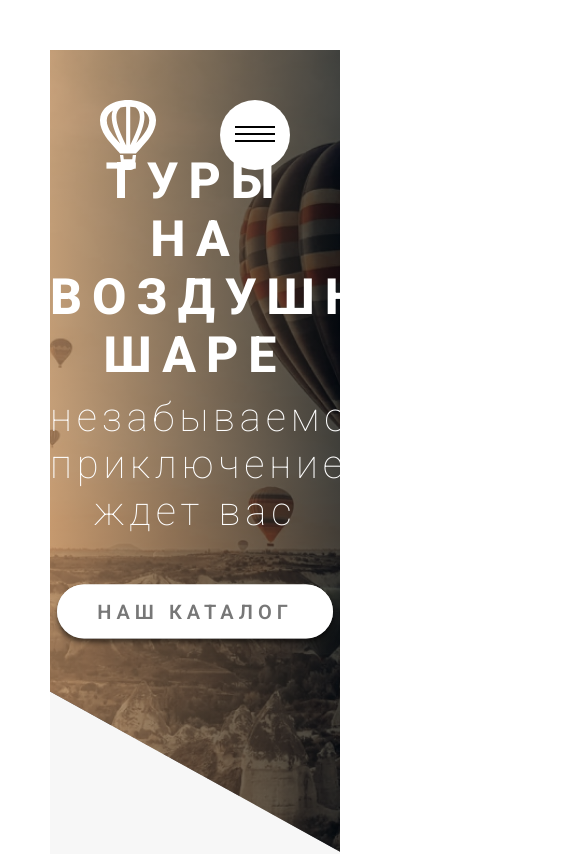
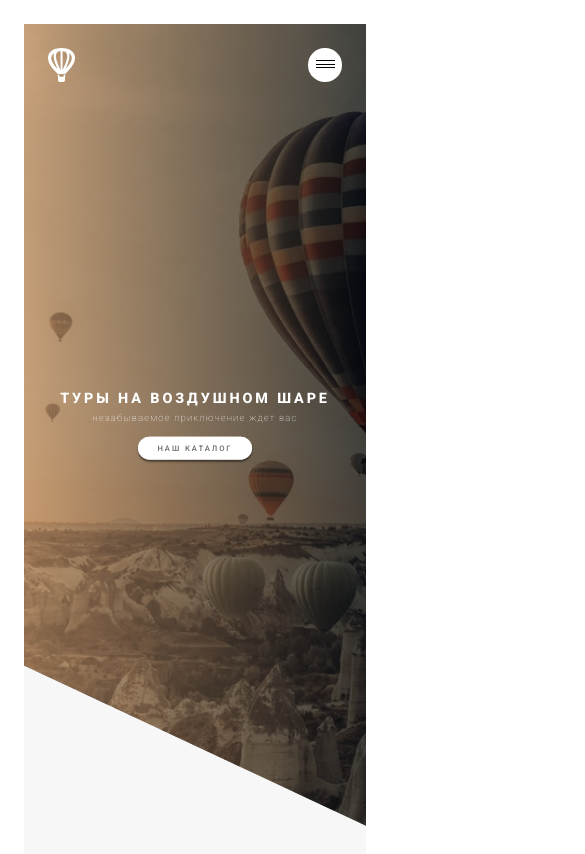
Before and after one commit to Nickolay1990/Balloons, a plain HTML site: page index.html in a window 390 px wide. Shown: the top 854 px of the page, 585 px wide, since content can reach past the window. Drawn offline with Linux system fonts and the light colour scheme; files whose address does not match are found by name.

Commit message:
finish adaptive

```diff
--- a/SASS/abstracts/_mixins.sass
+++ b/SASS/abstracts/_mixins.sass
@@ -10,3 +10,18 @@
     content: ""
     display: table
     clear: both
+
+
+@mixin respond($gadget)
+  @if $gadget == phone
+    @media (max-width: 600px)
+      @content
+  @if $gadget == tab-port
+    @media (max-width: 900px)
+      @content
+  @if $gadget == tab-land
+    @media (max-width: 1240px)
+      @content
+  @if $gadget == desc
+    @media (min-width: 1800px)
+      @content
--- a/SASS/base/_base.sass
+++ b/SASS/base/_base.sass
@@ -5,6 +5,14 @@
 
 html
   font-size: 62.5%
+  @include respond(desc)
+    font-size: 75%
+  @include respond(tab-land)
+    font-size: 56.25%
+  @include respond(tab-port)
+    font-size: 50%
+  @include respond(phone)
+    font-size: 30%
 
 body
   padding: 5rem
--- a/SASS/base/_typography.sass
+++ b/SASS/base/_typography.sass
@@ -11,6 +11,8 @@ body
   gap: 1rem
   color: $color-white
   margin-bottom: 5rem
+  @include respond(tab-land)
+      margin-bottom: 3rem
   &__main
     font-weight: 800
     font-size: 5rem
@@ -18,12 +20,20 @@ body
     text-transform: uppercase
     animation: toRight 2s ease 1s
     animation-fill-mode: backwards
+    @include respond(tab-land)
+      font-size: 4rem
+    @include respond(tab-port)
+      font-size: 3rem
   &__secondary
     font-weight: 100
     font-size: 4rem
     letter-spacing: 0.12em
     animation: toLeft 2s ease 1s
     animation-fill-mode: backwards
+    @include respond(tab-land)
+      font-size: 3rem
+    @include respond(tab-port)
+      font-size: 2rem
 
 .title-secondary
   font-weight: 800
@@ -47,6 +57,10 @@ body
   font-size: $font-size-paragraph-3h
   letter-spacing: 0.1em
   text-transform: uppercase
+  @include respond(tab-land)
+    font-size: 1.4rem
+  @include respond(tab-port)
+    font-size: 2.4rem
 
 .paragraph
   font-weight: 400
--- a/SASS/components/_btn.sass
+++ b/SASS/components/_btn.sass
@@ -11,6 +11,8 @@
     position: relative
     box-shadow: $box-shadow
     border: none
+    @include respond(tab-land)
+      font-size: 1.6rem
   &:hover
     transform: translateY(-.4rem)
     &::after
--- a/SASS/components/_composition.sass
+++ b/SASS/components/_composition.sass
@@ -14,7 +14,7 @@
     &_n1
     &_n2
       top: 8.9rem
-      left: 22.1rem
+      right: 1rem
     &_n3
       top: 16.4rem
       left: 2.2rem
--- a/SASS/components/_feedback-card.sass
+++ b/SASS/components/_feedback-card.sass
@@ -5,9 +5,19 @@
   box-shadow: $box-shadow
   background-color: rgba($color-white, 0.8)
   transform: skewX(-20deg)
+  @include respond(tab-port)
+    width: 70%
+    padding: 2rem 3rem
+    transform: skewX(-10deg)
   & > *
     transform: skewX(20deg)
+    @include respond(tab-port)
+      transform: skewX(10deg)
+
+
   &__box
+    @include respond(tab-port)
+      text-align: center
   &__figure
     width: 16.7rem
     height: 16.7rem
@@ -17,6 +27,11 @@
     -webkit-shape-outside: circle(50% at 50% 50%)
     margin-right: 2.3rem
     position: relative
+    @include respond(tab-port)
+      float: none
+      margin: 0 auto
+      margin-bottom: 2rem
+
     img
       height: 100%
       transform: scale(1.2)
--- a/SASS/components/_form.sass
+++ b/SASS/components/_form.sass
@@ -5,7 +5,7 @@
   border-radius: .4rem
 
 .form
-  width: 60%
+  width: 70%
   &__input
     padding: 1.8rem 2.2rem
     outline: none
@@ -71,4 +71,7 @@
 
 .form__group-radio
   display: inline-block
-  width: 43%
+  &:not(:last-child)
+    margin-right: 1.5rem
+  @include respond(tab-land)
+    margin-bottom: 1.5rem
--- a/SASS/components/_tour-card.sass
+++ b/SASS/components/_tour-card.sass
@@ -3,6 +3,8 @@
   perspective: 150rem
   -moz-perspective: 150rem
   position: relative
+  @include respond(tab-port)
+    height: 60rem
   &__side
     overflow: hidden
     height: 52rem
@@ -14,6 +16,8 @@
     backface-visibility: hidden
     box-shadow: $box-shadow-title
     border-radius: .3rem
+    @include respond(tab-port)
+      height: 60rem
     &_front
       background-color: $color-white
     &_back
@@ -33,6 +37,8 @@
       background: $color-brown-light url('../img/card2.jpg') center / cover no-repeat
     &_3
       background: $color-brown-light url('../img/card3.jpg') center / cover no-repeat
+    @include respond(tab-port)
+      height: 35rem
   &__title
     font-weight: 300
     font-size: 2.8rem
@@ -42,6 +48,8 @@
     position: absolute
     top: 17.6rem
     right: 0
+    @include respond(tab-port)
+      top: 27rem
   &__span
     background: linear-gradient(90deg, $color-brown-light , $color-brown-dark)
     padding: 1.1rem 1.8rem 1rem
--- a/SASS/layout/_footer.sass
+++ b/SASS/layout/_footer.sass
@@ -13,6 +13,12 @@
     display: inline-block
     &:not(:last-child)
       margin-right: 5rem
+    @include respond(tab-land)
+      &:not(:last-child)
+        margin-right: 1.4rem
+    @include respond(tab-port)
+      margin: 0 2rem 2rem 0
+
   &__item-link
     font-weight: 300
     font-size: 1.6rem
--- a/SASS/layout/_grid.sass
+++ b/SASS/layout/_grid.sass
@@ -2,20 +2,29 @@
   max-width: $grid-width
   margin: 0 auto
   @include clearfix
+  @include respond(tab-land)
+    max-width: 90.1rem
   &:not(:last-child)
     margin-bottom: $margin-vertical-big
+  @include respond(tab-port)
+  max-width: 60rem
 
 .col-1-of-2
   width: calc( (100% - #{$gutter-horizontal}) / 2 )
 
 .col-1-of-3
   width: calc( (100% - 2 * #{$gutter-horizontal}) / 3 )
+  @include respond(tab-land)
+    width: calc( (100% - 2 * #{2rem}) / 3 )
 
 .col-2-of-3
   width: calc( 2 * ((100% - 2 * #{$gutter-horizontal}) / 3 ) + #{$gutter-horizontal})
 
 .col-1-of-4
   width: calc( (100% - 3 * #{$gutter-horizontal}) / 4 )
+  @include respond(tab-land)
+      width: calc( (100% - 3 * #{2rem}) / 4 )
+
 
 .col-2-of-4
   width: calc( 2 * ((100% - 3 * #{$gutter-horizontal}) / 4 ) + #{$gutter-horizontal})
@@ -27,3 +36,12 @@
   float: left
   &:not(:last-child)
     margin-right: $gutter-horizontal
+  @include respond(tab-land)
+    &:not(:last-child)
+      margin-right: 2rem
+  @include respond(tab-port)
+    width: 100%
+    margin-right: 0 !important
+    float: none
+    &:not(:last-child)
+      margin-bottom: 6rem
--- a/SASS/layout/_header.sass
+++ b/SASS/layout/_header.sass
@@ -16,3 +16,5 @@
     transform: translate(-50%, -50%)
     width: 100%
     text-align: center
+    @include respond(tab-land)
+      top: 50%
--- a/SASS/layout/_navigation.sass
+++ b/SASS/layout/_navigation.sass
@@ -9,7 +9,7 @@
     right: 10rem
     z-index: 210
     text-align: center
-    padding-top: 20px
+    padding-top: 2rem
     cursor: pointer
   &__back
     width: 7rem
@@ -62,23 +62,23 @@
   &__icon
     position: relative
     &, &::after, &::before
-      width: 40px
-      height: 2px
+      width: 4rem
+      height: .2rem
       background-color: $color-black
       display: inline-block
       transition: all 250ms
     &::after, &::before
       content: ''
       position: absolute
-      left: 0px
+      left: 0rem
     &::after
-      top: 7px
+      top: .7rem
     &::before
-      top: -7px
+      top: -.7rem
   &__label:hover &__icon::after
-    top: 10px
+    top: 1rem
   &__label:hover &__icon::before
-    top: -10px
+    top: -1rem
   &__input:checked + &__label &__icon
     background-color: transparent
   &__input:checked + &__label &__icon::before
--- a/SASS/pages/_home.sass
+++ b/SASS/pages/_home.sass
@@ -1,11 +1,20 @@
 .about-section
   padding-top: 8rem
   margin-bottom: 5.4rem
+  @include respond(tab-port)
+  margin-bottom: 43rem
 
 .adventure-section
   padding: 26rem 10rem
   background: linear-gradient(90deg, rgba($color-brown-light, 0.7) 0.03%, rgba($color-black, 0.7) 99.94%), url("../img/back-bal.jpg") center / cover no-repeat
   clip-path: polygon(0 0, 100% 20%, 100% 100%, 0 80%)
+  @include respond(tab-land)
+    padding: 26rem 4rem
+  @include respond(tab-port)
+    clip-path: polygon(0 0, 100% 10%, 100% 100%, 0 90%)
+    padding: 15rem 4rem
+
+
 
 .tours-section
   padding-top: 8rem
@@ -18,3 +27,5 @@
 .form-section
   padding: 10rem
   background: linear-gradient(90deg, $color-brown-light, $color-brown-dark)
+  @include respond(tab-port)
+    padding: 3rem
```
Also changed, not shown: css/style.css, 1 other file.
